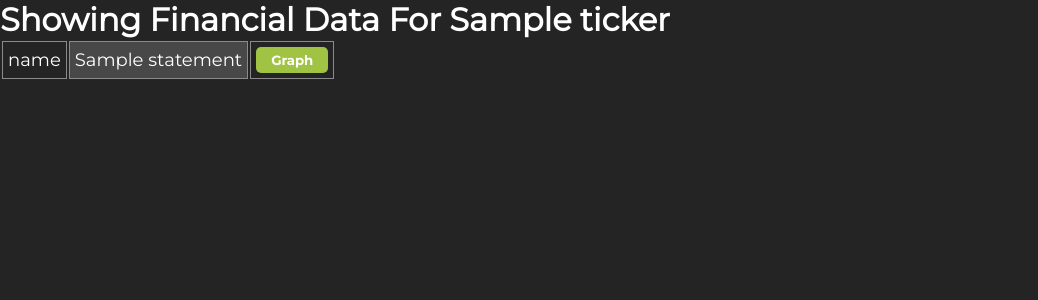
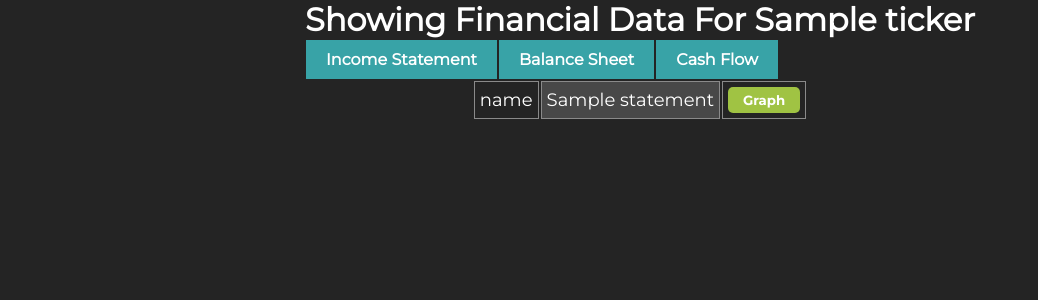
Before and after one commit to Matsonj30/FundamentalAnalysis, a Flask app: template templates/financials.html in a window 1280 px wide. Shown: the top 300 px of the page, without its empty margins (0-1038 px from the left). Run offline with Flask 3, Linux system fonts and the light colour scheme; the template is opened without the code that fills it: most values are stand-ins (such as "Sample title", 1, 10 or a date in 2020).

Commit message:
added a tab container so we dont have to scroll to see each sheet

```diff
--- a/main.py
+++ b/main.py
@@ -14,12 +14,12 @@ def makeAPICall(ticker):
     financialStatments = {}
     print("Getting Income Statment...")
     financialStatments["incomeStatement"] = requests.get(f"https://financialmodelingprep.com/stable/income-statement?symbol={ticker}&apikey={apiKey}").json()
-   # time.sleep(1)
+    time.sleep(1)
     print("Getting Balance Sheet...")
-    #financialStatments["balancesheet"] = requests.get(f"https://financialmodelingprep.com/stable/balance-sheet-statement?symbol={ticker}&apikey={apiKey}").json()
-    #time.sleep(1)
+    financialStatments["balancesheet"] = requests.get(f"https://financialmodelingprep.com/stable/balance-sheet-statement?symbol={ticker}&apikey={apiKey}").json()
+    time.sleep(1)
     print("Getting Cash Flow...")
-    #financialStatments["cashFlow"] = requests.get(f"https://financialmodelingprep.com/stable/cash-flow-statement?symbol={ticker}&apikey={apiKey}").json()
+    financialStatments["cashFlow"] = requests.get(f"https://financialmodelingprep.com/stable/cash-flow-statement?symbol={ticker}&apikey={apiKey}").json()
     return financialStatments
 @app.route('/', methods=['GET', 'POST'])
 def index():
@@ -33,8 +33,8 @@ def financials():
         print(ticker)
         financialStatments = makeAPICall(ticker)
         incomeStatements = financialStatments["incomeStatement"]
-        #balanceSheets =  financialStatments["balancesheet"]
-        #cashFlows = financialStatments["cashFlow"]
+        balanceSheets =  financialStatments["balancesheet"]
+        cashFlows = financialStatments["cashFlow"]
 
 
        # print(incomeStatements)
@@ -42,8 +42,8 @@ def financials():
        # print(cashFlows)
     return render_template('financials.html',
                            ticker=ticker,
-                           incomeStatements = incomeStatements)
-                          # balanceSheet = balanceSheets,
-                          # cashFlow = cashFlows)
+                           incomeStatements = incomeStatements,
+                           balanceSheets = balanceSheets,
+                           cashFlows = cashFlows)
 if __name__ == '__main__':
     app.run(debug=True)
--- a/static/financials/_financials.scss
+++ b/static/financials/_financials.scss
@@ -1,6 +1,29 @@
 .resourcesContainer{
+    display: flex;
+    flex-direction: column;
+    align-items: center;
+    width: fit-content;
+    .resourcesTabs{
+        display: flex;
+        align-self: flex-start;
+        .tab{
+            display: flex;
+            align-items: center;
+            justify-content: center;
+            width: fit-content;
+            padding: 10px 20px;
+            background-color: #38a3a7;
+            transition: 0.5s;
+            cursor: pointer;
+            border: 1px solid $black;
+            border-bottom: none;
+        }
+        .tab:hover{
+            background-color: #2e878a;
+        }
+    }
     .resource{
-        .incomeStatement{
+        .incomeStatement, .statement{
             tbody{
                 tr{
 
@@ -8,7 +31,11 @@
                         font-size: 18px;
                         padding: 5px 5px;
                         border: 1px solid rgb(138, 138, 138);
-
+                        max-width: 350px;
+                        overflow-x: hidden
+                    }
+                    td:hover{
+                        max-width: unset;
                     }
                     td:nth-child(even){
                         background-color: rgb(72, 72, 72);
@@ -33,5 +60,8 @@
                 }
             }
         }
+        .balanceSheet, .cashFlow{
+            display: none;
+        }
     }
 }
--- a/static/index/_index.scss
+++ b/static/index/_index.scss
@@ -22,6 +22,7 @@
             margin-bottom: 15px;
             text-align: center;
             font-size: 20px;
+            color: $black;
         }
         input:focus{
             outline: none;
--- a/static/scripts/script.js
+++ b/static/scripts/script.js
@@ -1,3 +1,25 @@
+function changeTabs(tabSelected){
+  allStatements = document.getElementsByClassName("statement")
+
+  for(i = 0; i< allStatements.length; i+= 1){
+    allStatements[i].style.display = "none"
+  }
+  switch(tabSelected){
+    case "incomeStatement":
+      allStatements[0].style.display = "block"
+      break;
+    case "balanceSheet":
+      allStatements[1].style.display = "block"
+      break;
+    case "cashFlow":
+      allStatements[2].style.display = "block"
+      break;
+    default:
+      allStatements[0].style.display = "block"
+    break;
+  }
+}
+
 function graphRow(rowName){
     dataColumns = document.getElementById(rowName).querySelectorAll("td")
     dates = document.getElementById("row-date").querySelectorAll("td")
@@ -18,38 +40,37 @@ function graphRow(rowName){
     });
     if (dataList.length > 0){
         //Reverse so the chart reads left to right
-        createChartContainer(datesList.reverse(), dataList.reverse())
+        createChartContainer(datesList.reverse(), dataList.reverse(), rowName)
     }
 
 }
 
-function createChartContainer(datesList, values) {
-  // Step 1: Destroy the previous chart instance if it exists
-  if (window.myChart) {
-    window.myChart.destroy();
-    window.myChart = null;
-  }
+function createChartContainer(datesList, values, rowName) {
+  const win = window.open("", "_blank", "width=700,height=500")
 
-  // Step 2: Remove the old canvas (if any)
-  const existing = document.getElementById("myChart");
-  if (existing) existing.remove();
-
-  // Step 3: Create and add a new canvas
-  const canvas = document.createElement("canvas");
-  canvas.id = "myChart";
-  canvas.width = 600;
-  canvas.height = 400;
-  document.body.appendChild(canvas);
-
-   // Step 4: Render the new chart
-  const ctx = canvas.getContext("2d");
-  window.myChart = new Chart(ctx, {
+  // Chart.js CDN and basic HTML content
+  win.document.write(`
+    <!DOCTYPE html>
+      <html lang="en">
+      <head>
+          <meta charset="UTF-8">
+          <meta name="viewport" content="width=device-width, initial-scale=1.0">
+          <title>${rowName} Chart</title>
+          <link rel="stylesheet" href="/static/style.css">
+          <script src="https://cdn.jsdelivr.net/npm/chart.js"></script>
+      </head>
+      <body>
+        <h2>${rowName}</h2>
+        <canvas id="chartCanvas" width="600" height="400"></canvas>
+        <script>
+          const ctx = document.getElementById("chartCanvas").getContext("2d");
+          new Chart(ctx, {
             type: 'line',
             data: {
-      labels: datesList,
+              labels: ${JSON.stringify(datesList)},
               datasets: [{
-        label: 'Metric',
-        data: values,
+                label: "${rowName}",
+                data: ${JSON.stringify(values)},
                 borderColor: 'green',
                 borderWidth: 2,
                 fill: false,
@@ -61,9 +82,21 @@ function createChartContainer(datesList, values) {
               plugins: {
                 title: {
                   display: true,
-          text: dataColumns[0].innerHTML
+                  text: "${rowName} Over Time"
+                },
+                 legend:{
+                  labels:{
+                    color:"white"
                   }
                 }
               }
+
+            }
           });
+        </script>
+      </body>
+    </html>
+  `);
+
+  win.document.close();
 }
--- a/static/style.css
+++ b/static/style.css
@@ -31,6 +31,12 @@
 html {
   height: 100%;
   background-color: #242424;
+}
+
+.flexbox {
+  display: flex;
+  align-items: center;
+  flex-direction: column;
 }
 
 .primaryButton {
@@ -95,23 +101,56 @@ html {
   margin-bottom: 15px;
   text-align: center;
   font-size: 20px;
+  color: #242424;
 }
 .homeBody form input:focus {
   outline: none;
 }
 
-.resourcesContainer .resource .incomeStatement tbody tr td {
+.resourcesContainer {
+  display: flex;
+  flex-direction: column;
+  align-items: center;
+  width: -moz-fit-content;
+  width: fit-content;
+}
+.resourcesContainer .resourcesTabs {
+  display: flex;
+  align-self: flex-start;
+}
+.resourcesContainer .resourcesTabs .tab {
+  display: flex;
+  align-items: center;
+  justify-content: center;
+  width: -moz-fit-content;
+  width: fit-content;
+  padding: 10px 20px;
+  background-color: #38a3a7;
+  transition: 0.5s;
+  cursor: pointer;
+  border: 1px solid #242424;
+  border-bottom: none;
+}
+.resourcesContainer .resourcesTabs .tab:hover {
+  background-color: #2e878a;
+}
+.resourcesContainer .resource .incomeStatement tbody tr td, .resourcesContainer .resource .statement tbody tr td {
   font-size: 18px;
   padding: 5px 5px;
   border: 1px solid rgb(138, 138, 138);
+  max-width: 350px;
+  overflow-x: hidden;
 }
-.resourcesContainer .resource .incomeStatement tbody tr td:nth-child(even) {
+.resourcesContainer .resource .incomeStatement tbody tr td:hover, .resourcesContainer .resource .statement tbody tr td:hover {
+  max-width: unset;
+}
+.resourcesContainer .resource .incomeStatement tbody tr td:nth-child(even), .resourcesContainer .resource .statement tbody tr td:nth-child(even) {
   background-color: rgb(72, 72, 72);
 }
-.resourcesContainer .resource .incomeStatement tbody tr td:nth-child(odd) {
+.resourcesContainer .resource .incomeStatement tbody tr td:nth-child(odd), .resourcesContainer .resource .statement tbody tr td:nth-child(odd) {
   background-color: #242424;
 }
-.resourcesContainer .resource .incomeStatement tbody tr button {
+.resourcesContainer .resource .incomeStatement tbody tr button, .resourcesContainer .resource .statement tbody tr button {
   background-color: #A0C343;
   color: #FFFFFF;
   border: none;
@@ -120,6 +159,9 @@ html {
   font-family: "bold";
   cursor: pointer;
 }
-.resourcesContainer .resource .incomeStatement tbody tr button:hover {
+.resourcesContainer .resource .incomeStatement tbody tr button:hover, .resourcesContainer .resource .statement tbody tr button:hover {
   background-color: #89a738;
+}
+.resourcesContainer .resource .balanceSheet, .resourcesContainer .resource .cashFlow {
+  display: none;
 }/*# sourceMappingURL=style.css.map */
--- a/static/style.scss
+++ b/static/style.scss
@@ -62,6 +62,11 @@ html{
     height: 100%;
     background-color: $black;
 }
+.flexbox{
+  display: flex;
+  align-items: center;
+  flex-direction: column;
+}
 .primaryButton{
     background-color: $secondaryColorDark;
     border: none;
--- a/templates/financials.html
+++ b/templates/financials.html
@@ -8,10 +8,22 @@
     <link rel="stylesheet" href="/static/style.css">
 </head>
 <body>
-    <h1>Showing Financial Data For {{ticker}}</h1>
-    <div class="resourcesContainer">
+    <div class="flexbox">
+   <div class="resourcesContainer">
+        <h1>Showing Financial Data For {{ticker}}</h1>
+        <div class="resourcesTabs">
+             <div onclick="changeTabs('incomeStatement')" class="tab">
+                <b>Income Statement</b>
+            </div>
+             <div onclick="changeTabs('balanceSheet')" class="tab">
+                <b>Balance Sheet</b>
+            </div>
+            <div onclick="changeTabs('cashFlow')" class="tab">
+                <b>Cash Flow</b>
+            </div>
+        </div>
         <div class="resource">
-            <table class=incomeStatement>
+            <table class="incomeStatement statement">
                 <tbody>
                 <!-- get every row title -->
                 {% set keys = incomeStatements[0].keys() %}
@@ -30,7 +42,49 @@
 
             </table>
         </div>
+        <div class="resource">
+            <table class="balanceSheet statement">
+                <tbody>
+                <!-- get every row title -->
+                {% set keys = balanceSheets[0].keys() %}
+                    {% for key in keys %}
+                    <tr id="row-{{key}}">
+                        <td>{{ key }}</td>
+                        {% for statement in balanceSheets %}
+                            <td>{{statement [key]}}</td>
+                        {% endfor %}
+                        <td><button onclick="graphRow('row-{{key}}')">Graph</button></td>
+                    {% endfor %}
+
+                    </tr>
+
+                 </tbody>
+
+            </table>
+        </div>
+        <div class="resource">
+            <table class="cashFlow statement">
+                <tbody>
+                <!-- get every row title -->
+                {% set keys = cashFlows[0].keys() %}
+                    {% for key in keys %}
+                    <tr id="row-{{key}}">
+                        <td>{{ key }}</td>
+                        {% for statement in cashFlows %}
+                            <td>{{statement [key]}}</td>
+                        {% endfor %}
+                        <td><button onclick="graphRow('row-{{key}}')">Graph</button></td>
+                    {% endfor %}
+
+                    </tr>
+
+                 </tbody>
+
+            </table>
+        </div>
     </div>
+    </div>
+
 </body>
  <script src="../static/scripts/script.js"></script>
 <script src="https://cdn.jsdelivr.net/npm/chart.js"></script>
```
Also changed, not shown: 1 other file. Lines whose indentation alone changed are shown as unchanged.
